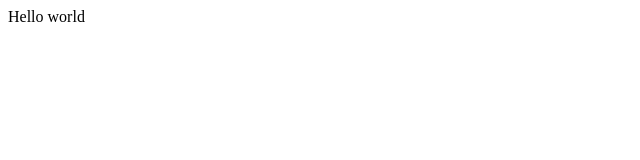
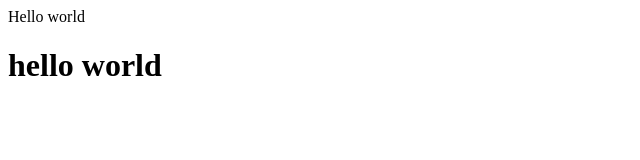
Before and after one commit to z123yi/demo002, a plain HTML site: page index.html in a window 1280 px wide. Shown: the whole page, without its empty margins (0-640 px from the left). Drawn offline with Linux system fonts and the light colour scheme.

Commit message:
Update index.html
2 copyright

```diff
--- a/index.html
+++ b/index.html
@@ -8,5 +8,6 @@
 </head>
 <body>
     <div>Hello world </div>
+    <h1>hello world<h1>
 </body>
 </html>
```
